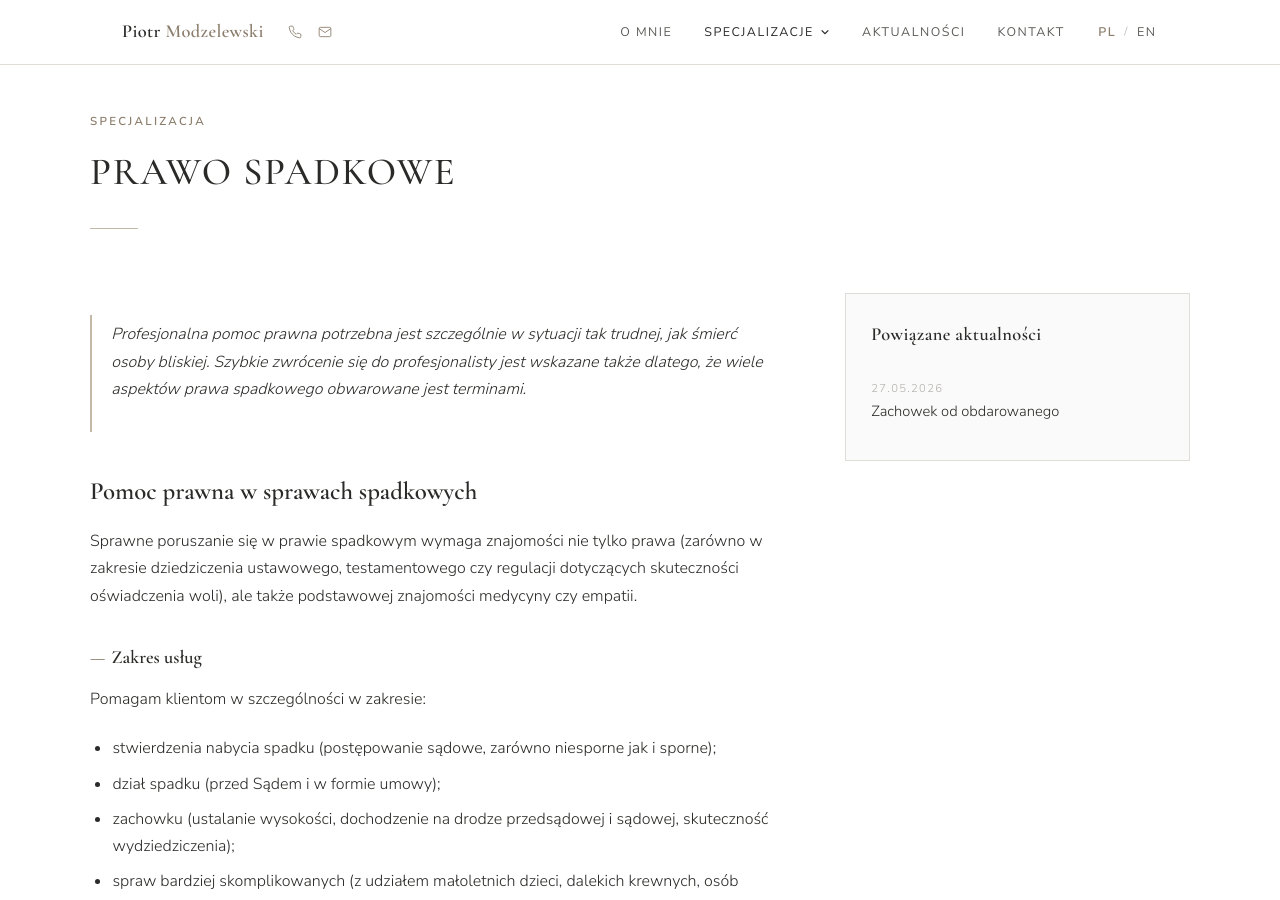
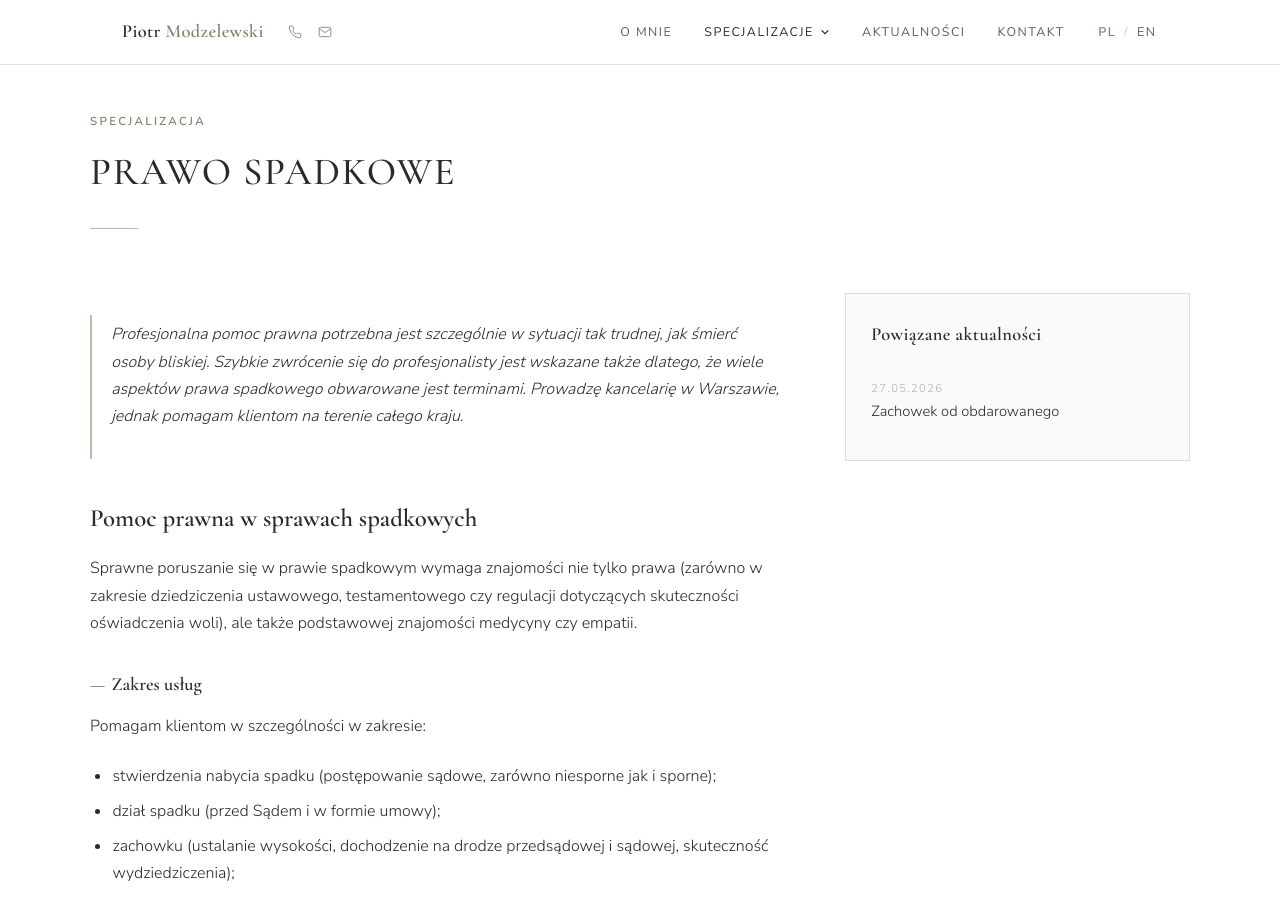
Before and after one commit to pmmodzelewski/adwokatmodzelewski.pl, a Jekyll site: the page built from _specjalizacje/prawo-spadkowe.md, in a window 1280 px wide and 900 px high. Built offline with Jekyll 4.4.1, drawn with Linux system fonts in a browser that asks for light colours; Markdown is read by kramdown in place of the engine named in the settings.

Commit message:
Update prawo-spadkowe.md

```diff
--- a/_specjalizacje/prawo-spadkowe.md
+++ b/_specjalizacje/prawo-spadkowe.md
@@ -34,7 +34,7 @@ faq:
 
 > Profesjonalna pomoc prawna potrzebna jest szczególnie w sytuacji tak trudnej, jak śmierć osoby bliskiej.
 > Szybkie zwrócenie się do profesjonalisty jest wskazane także dlatego, że wiele aspektów prawa spadkowego
-> obwarowane jest terminami.
+> obwarowane jest terminami. Prowadzę kancelarię w Warszawie, jednak pomagam klientom na terenie całego kraju.
 
 ## Pomoc prawna w sprawach spadkowych
 
```
